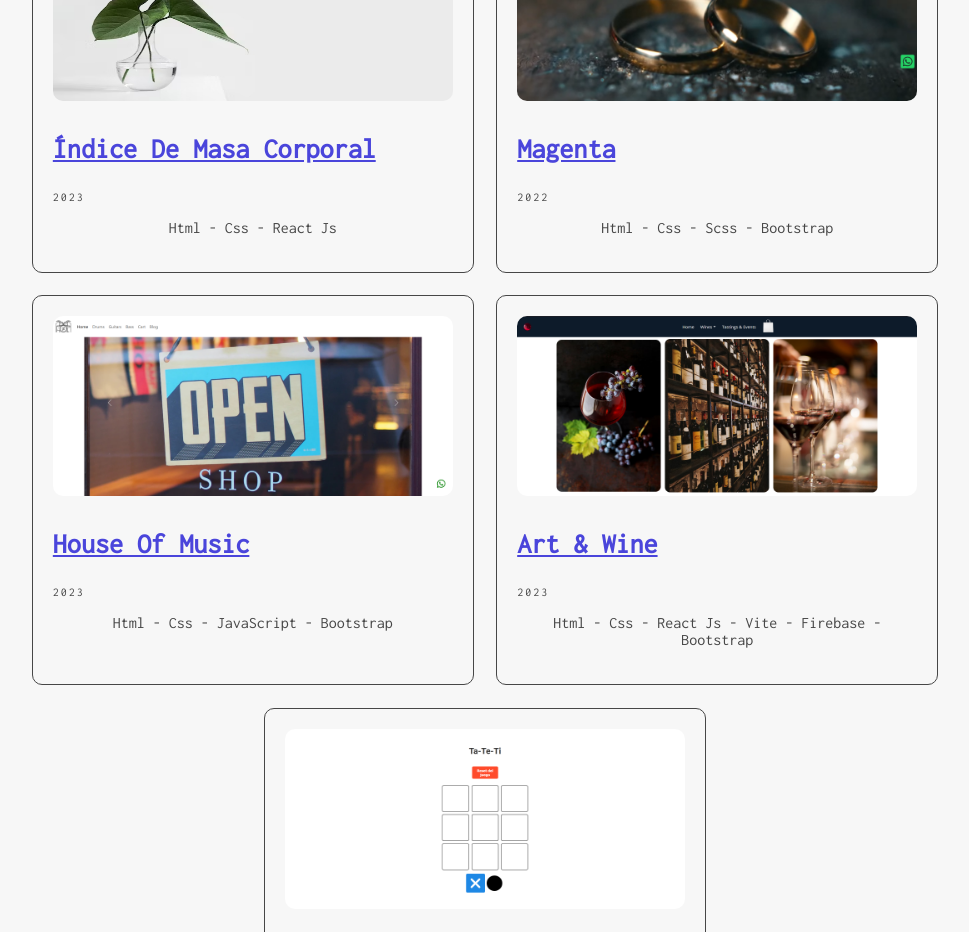
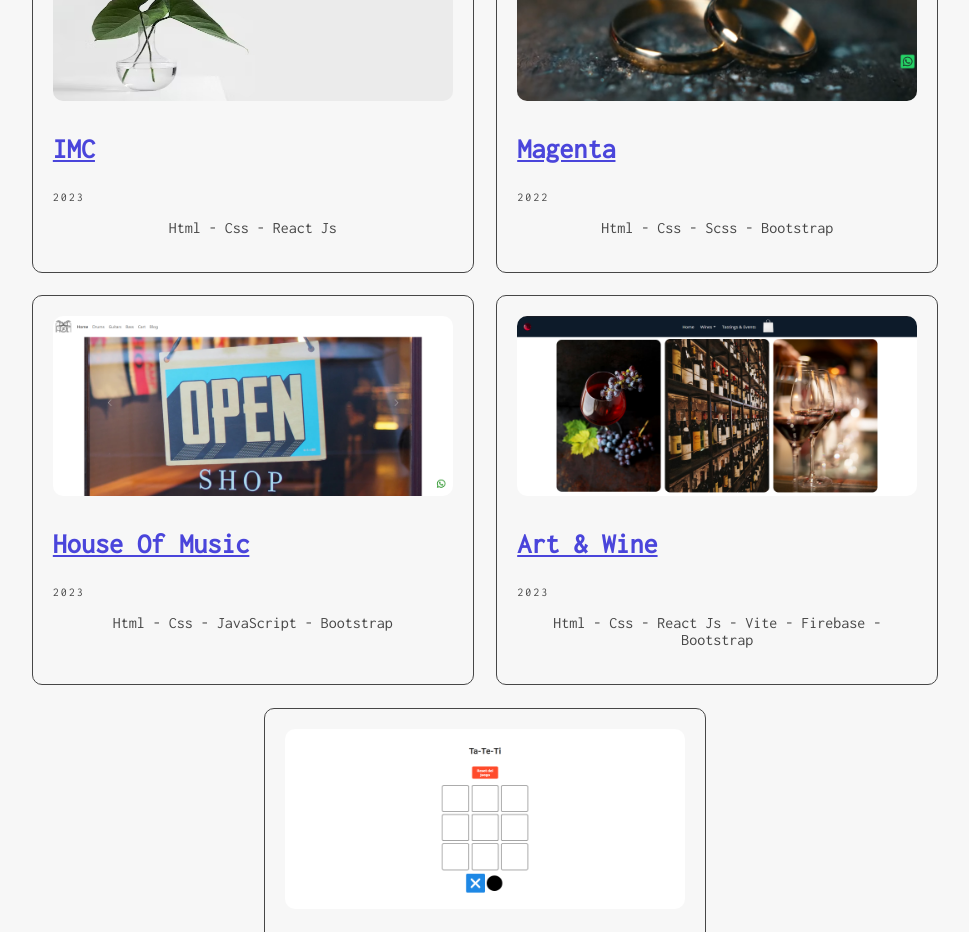
Before and after one commit to CristianMozetich/Portfolio, a React (Vite) app: page / in a window 1280 px wide. Shown: the part 860-1792 px from the top of the page, without its empty margins (155-1124 px from the left). Built offline with nearby package versions, Linux system fonts and the light colour scheme.

Commit message:
cambie nombres imc

```diff
--- a/asyncmock.js
+++ b/asyncmock.js
@@ -3,7 +3,7 @@ export const proyectos = [
 {
     id: 1,
     img: "./assets/Img/imc.jpg",
-    name: "Índice De Masa Corporal",
+    name: "IMC",
     desc: "Lorem ipsum dolor sit amet consectetur adipisicing elit. Cupiditate, possimus.",
     web: "https://indice-m-corp.netlify.app/",
     year: "2023",
```
